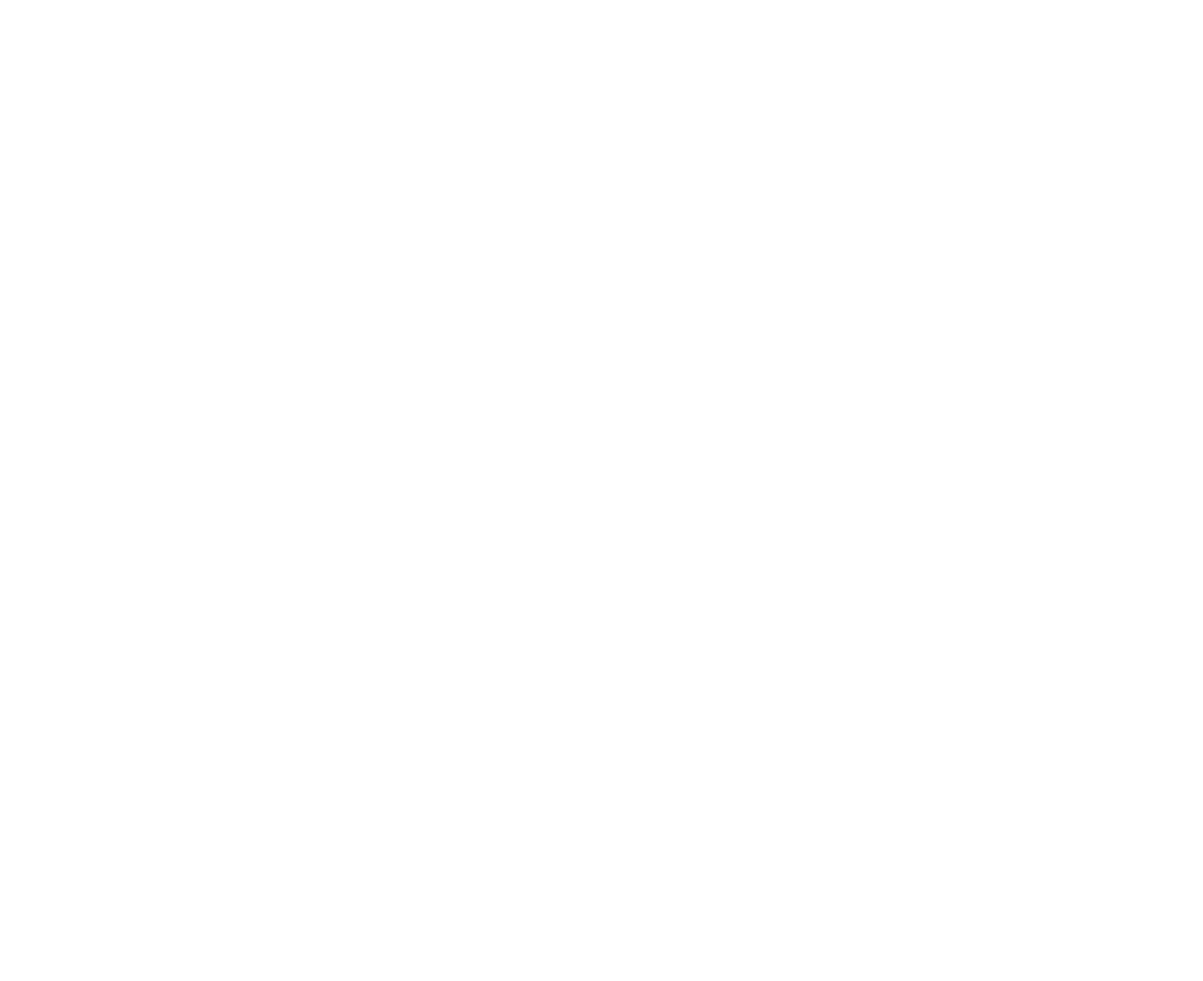
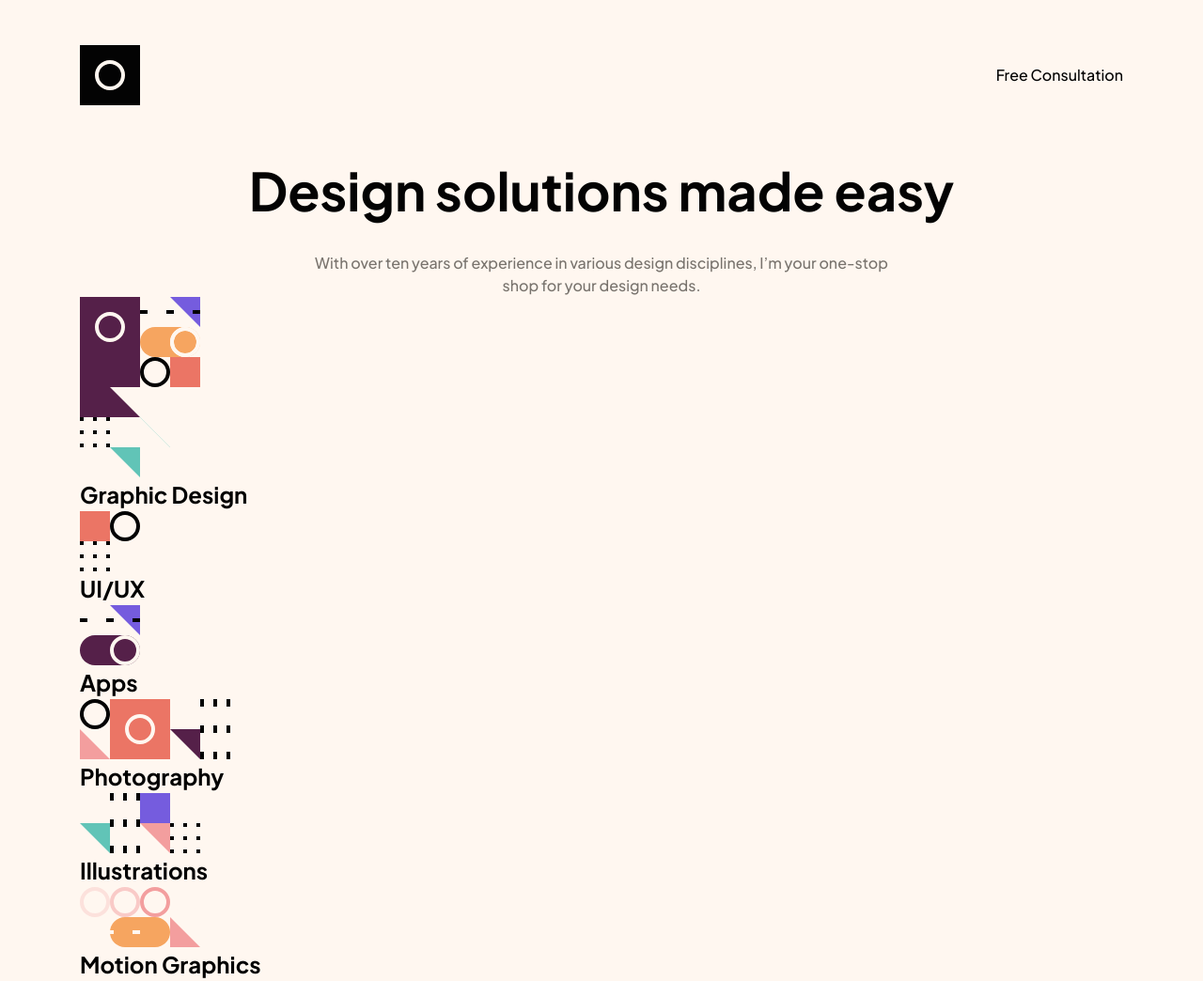
Before and after one commit to Lee-folkes/Single-Page-Design-Portfolio, a plain HTML site: page index.html in a window 1280 px wide. Shown: the whole page at 94% size. Before the commit the page ends 800 px from the top, so only its background shows below. Drawn offline with Linux system fonts and the light colour scheme.

Commit message:
Header styling & basic html build

```diff
--- a/index.html
+++ b/index.html
@@ -10,7 +10,67 @@
     <title>Design Portfolio</title>
 </head>
 <body>
+    <main>
+        <div class="header container margin-top-700">
+            <div class="logo"><img src="./img/logo.svg" alt="Logo"> </div>
+            <div class="button button">Free Consultation</div>
+        </div>
+
+        <div class="page-heading container mx-auto margin-top-700">
+            <h1>Design solutions made easy</h1>
+
+            <div class="page-subheading">
+                <p>With over ten years of experience in various design disciplines, I’m your one-stop shop for your design needs.</p>
+            </div>
+        </div>
+
+        <div class="hero-wrapper container">
+            <div class="card graphic-design">
+                <card-image>
+                    <img src="./img/pattern-graphic-design.svg" alt="">
+                </card-image>
+                <card-title>
+                    <h2>Graphic Design</h2>
+                </card-title>
+            <div class="card ui">
+                <card-image>
+                    <img src="./img/pattern-ui-ux.svg" alt="">
+                </card-image>
+                <card-title>
+                    <h2>UI/UX</h2>
+                </card-title>
+            <div class="card apps">
+                <card-image>
+                    <img src="./img/pattern-apps.svg" alt="">
+                </card-image>
+                <card-title>
+                    <h2>Apps</h2>
+                </card-title>
+            <div class="card photo">
+                <card-image>
+                    <img src="./img/pattern-photography.svg" alt="">
+                </card-image>
+                <card-title>
+                    <h2>Photography</h2>
+                </card-title>
+            <div class="card illustrations">
+                <card-image>
+                    <img src="./img/pattern-illustrations.svg" alt="">
+                </card-image>
+                <card-title>
+                    <h2>Illustrations</h2>
+                </card-title>
+            <div class="card motion">
+                <card-image>
+                    <img src="./img/pattern-motion-graphics.svg" alt="">
+                </card-image>
+                <card-title>
+                    <h2>Motion Graphics</h2>
+                </card-title>
+            </div>
+        </div>
 
 
+    </main>
 </body>
 </html>
--- a/style.css
+++ b/style.css
@@ -130,8 +130,40 @@ select {
 
 body{
   font-family: var(--ff-primary);
-  background-color: var(--clr-neutral-100);
+  background-color: var(--clr-neautral-100);
 }
+
+/* header & title */
+
+.header{
+    display: flex;
+    align-items: center;
+    justify-content: space-between;
+}
+
+.page-heading{
+    text-align: center;
+    display: flex;
+    flex-direction: column;
+    align-items: center;
+}
+
+.page-heading > h1{
+    font-size: var(--fs-heading-l);
+    font-weight: var(--fw-bold);
+    color: var(--clr-primary-900);
+    margin-bottom: var(--size-500);
+}
+
+.page-subheading{
+        font-size: var(--fs-body);
+        color: var(--clr-primary-600);
+        max-width: 53ch;
+}
+
+
+
+
 
 
 
```
